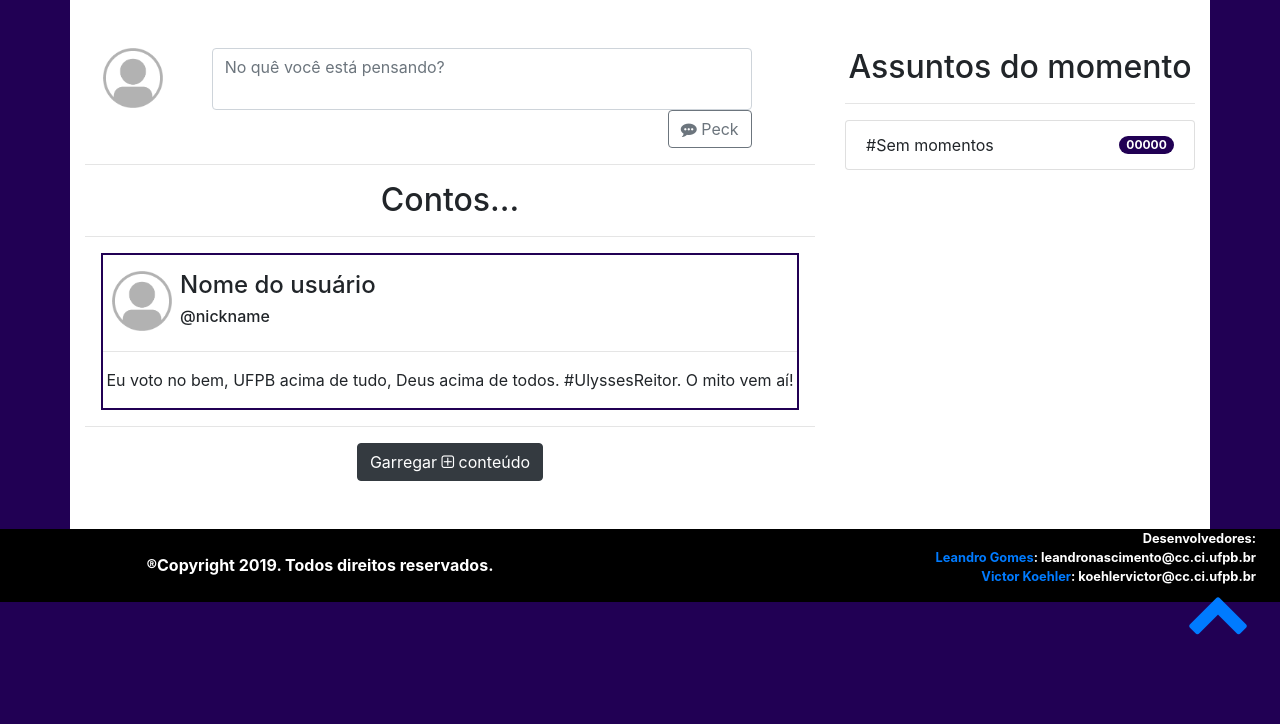
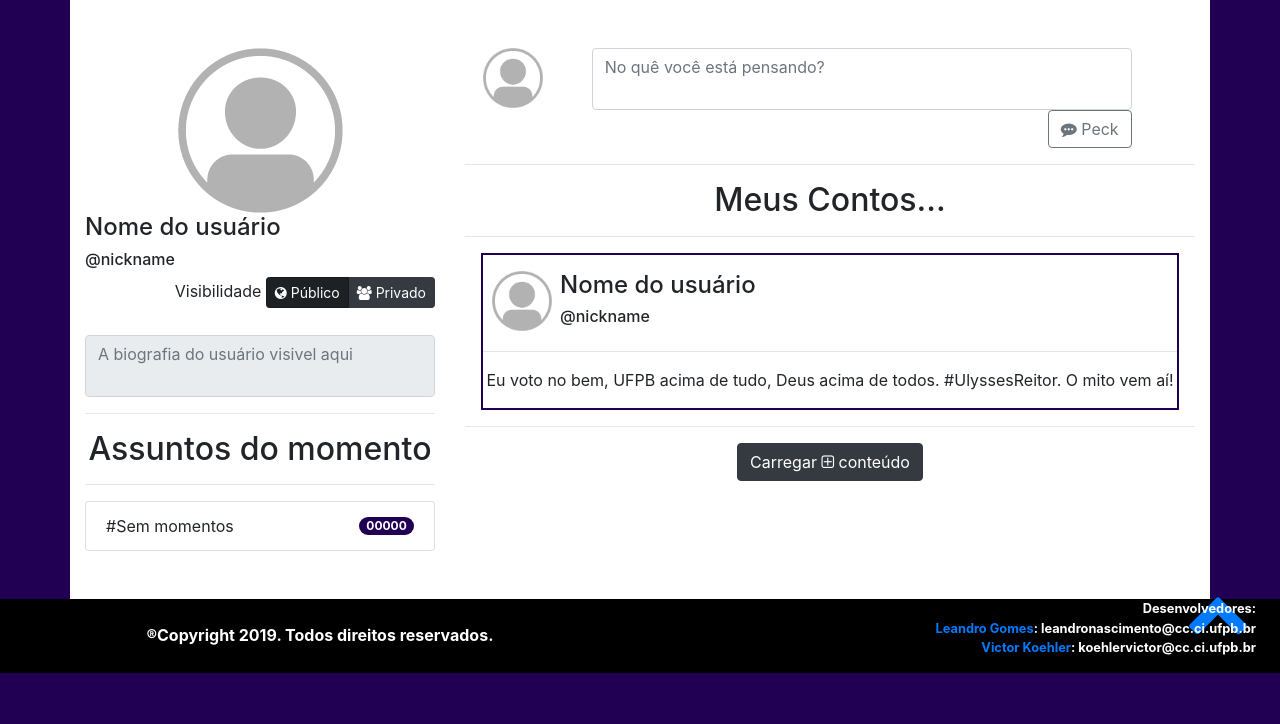
Before and after one commit to leoPirpiri/nevermore, a Flask app: template app/templates/perfil.html in a window 1280 px wide. Shown: the part 76-800 px from the top of the page. Run offline with Flask 2, Linux system fonts and the light colour scheme; the template is opened without the code that fills it, so the values that code supplies are empty; some libraries are stand-ins or nearby versions.

Commit message:
Trends topics e alterações de layout

```diff
--- a/app/controllers/routers.py
+++ b/app/controllers/routers.py
@@ -1,7 +1,7 @@
 from flask import render_template
 from app import app
 from app.auth import login_required, logout_required
-from app.controllers import trends
+from app.models import opinion
 
 @app.route("/index/")
 @app.route("/")
@@ -12,9 +12,9 @@ def index():
 @app.route("/home/")
 @login_required
 def home():
-    return render_template("home.html")
+    return render_template("home.html", assuntos = opinion.buscar_trend_topics())
 
 @app.route("/perfil/")
 @login_required
 def perfil():
-    return render_template("perfil.html", assuntos = trends.get_assuntos([]))
+    return render_template("perfil.html", assuntos = opinion.buscar_trend_topics())
--- a/app/models/db_wrapper.py
+++ b/app/models/db_wrapper.py
@@ -213,8 +213,8 @@ def get_topico_pk(nome_topico):
 '''
 Retorna um dicionário para os tópicos do momento.
 '''
-@default_fetch_one
-def get_topicos_trends():
+@default_fetch_many
+def get_trend_topics():
     return ( """SELECT count(top.nome_topico) as quan, top.nome_topico as nome
                 FROM public.citacao_topico as cit,
                      public.topico as top,
@@ -225,7 +225,7 @@ def get_topicos_trends():
                               DATE_PART('hour', now()::timestamp - op.data_post::timestamp)) < 4
                 group by (top.nome_topico, top.nome_topico)
                 order by quan desc
-                limit 10;""")
+                limit 10;""", [])
 
 
 '''
--- a/app/templates/perfil.html
+++ b/app/templates/perfil.html
@@ -2,6 +2,55 @@
 {% block conteudo %}
 <div id="content_perfil" class="container bg-white py-5" align="center">
     <div class="row">
+        <div class="col-lg-4 col-12">
+            <div id="infors_perfil">
+                <img class="img-fluid" src="{{ url_for('static', filename='images_app/default-user.png') }}"
+                     alt="Foto do usuário">
+                <div align="left">
+                    <h4>Nome do usuário</h4>
+                    <h6>@nickname</h6>
+                </div>
+                <div align="right">
+                    <label>Visibilidade</label>
+                    <div class="btn-group btn-group-toggle" data-toggle="buttons">
+                        <label class="btn btn-dark btn-sm active" title="Tornar meu perfil público">
+                            <input type="radio" name="user_visibilidade" id="publico" autocomplete="off" checked>
+                            <i class="fa fa-globe" aria-hidden="true"></i> Público
+                        </label>
+                        <label class="btn btn-dark btn-sm" title="Tornar meu perfil privado">
+                            <input type="radio" name="user_visibilidade" id="privado" autocomplete="off">
+                            <i class="fa fa-users" aria-hidden="true"></i> Privado
+                        </label>
+                    </div>
+                </div>
+                <div>
+                    <br>
+                    <textarea id="user_bio" class="form-control" style="resize:none;"
+                              placeholder="A biografia do usuário visivel aqui"
+                              disabled="disabled"></textarea>
+                </div>
+            </div>
+            <hr>
+            <h2>Assuntos do momento</h2>
+            <hr>
+            <div id="trends" align="left">
+                <ol class="list-group">
+                    {% if assuntos %}
+                    {% for trends in assuntos%}
+                    <li class="list-group-item d-flex justify-content-between align-items-center">
+                        #{{ trends.nome }}
+                        <span class="badge badge-gothic badge-pill"> {{ trends.quan }} </span>
+                    </li>
+                    {% endfor %}
+                    {% else %}
+                    <li class="list-group-item d-flex justify-content-between align-items-center">
+                        #Sem momentos
+                        <span class="badge badge-gothic badge-pill">00000</span>
+                    </li>
+                    {% endif %}
+                </ol>
+            </div>
+        </div>
         <div class="col-lg-8 col-12">
             <div id="post" class="row">
                 <div class="col-2 p-0">
@@ -24,7 +73,7 @@
             </div>
             <hr>
             <div id="time_line">
-                <h2>Contos...</h2>
+                <h2>Meus Contos...</h2>
                 <hr>
                 <div id="tl_content">
                     <div class="post">
@@ -50,29 +99,8 @@
             <hr>
             <div>
                 <button id="btn-feed" type="button" class="btn btn-dark">
-                    Garregar <i class="fa fa-plus-square-o" aria-hidden="true"></i> conteúdo
+                    Carregar <i class="fa fa-plus-square-o" aria-hidden="true"></i> conteúdo
                 </button>
-            </div>
-        </div>
-        <div class="col-lg-4 col-12">
-            <h2>Assuntos do momento</h2>
-            <hr>
-            <div id="trends" align="left">
-                <ol class="list-group">
-                    {% if assuntos %}
-                        {% for trends in assuntos%}
-                            <li class="list-group-item d-flex justify-content-between align-items-center">
-                                #{{ trends.nome }}
-                                <span class="badge badge-gothic badge-pill"> {{ trends.quan }} </span>
-                            </li>
-                        {% endfor %}
-                    {% else %}
-                        <li class="list-group-item d-flex justify-content-between align-items-center">
-                            #Sem momentos
-                            <span class="badge badge-gothic badge-pill">00000</span>
-                        </li>
-                    {% endif %}
-                </ol>
             </div>
         </div>
     </div>
```
Also changed, not shown: app/controllers/trends.py (deleted, +0 -9 lines), app/models/opinion.py (+9 -1 lines), app/models/topico.py (deleted, +0 -10 lines), app/templates/home.html (+33 -9 lines).
